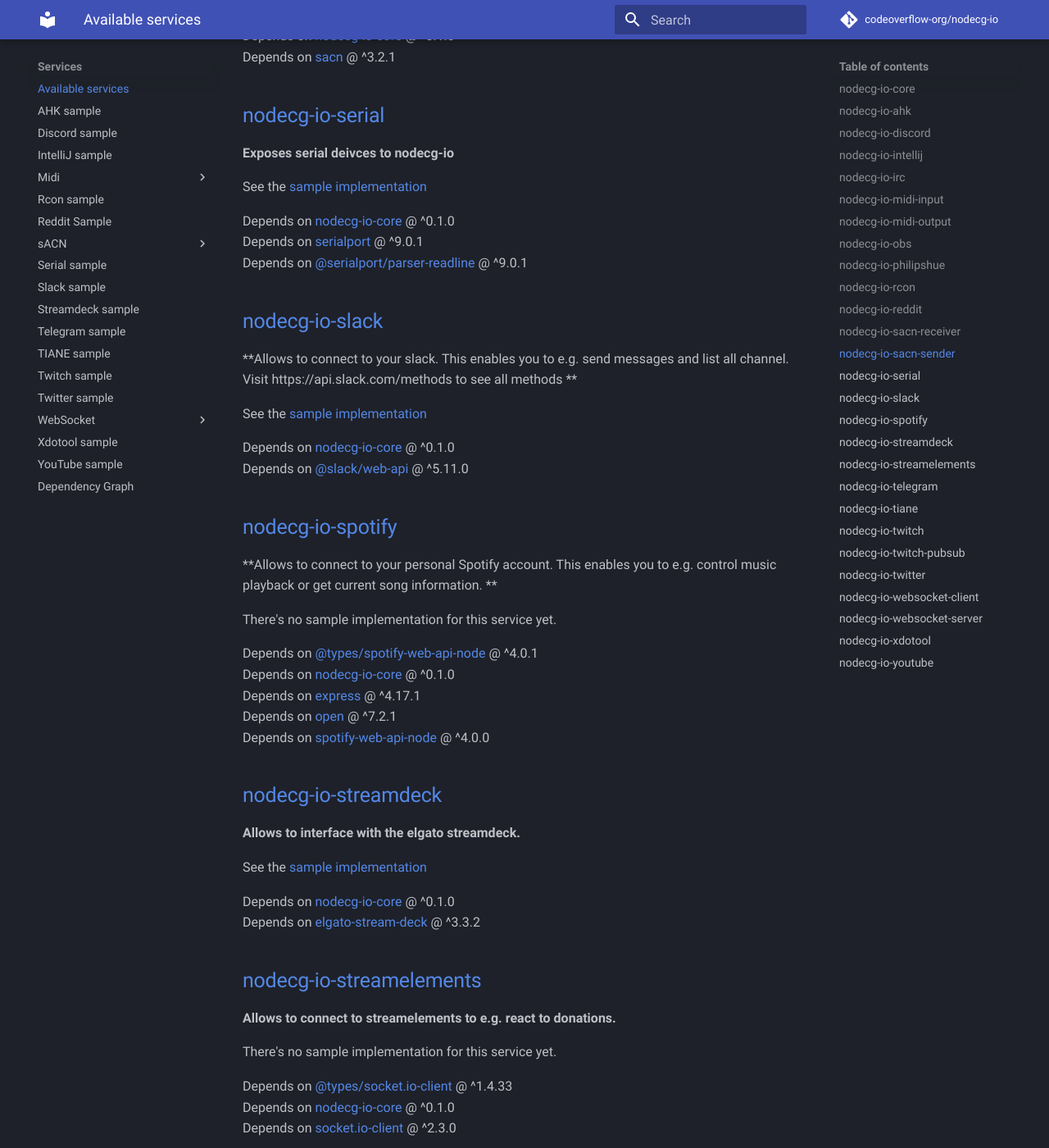
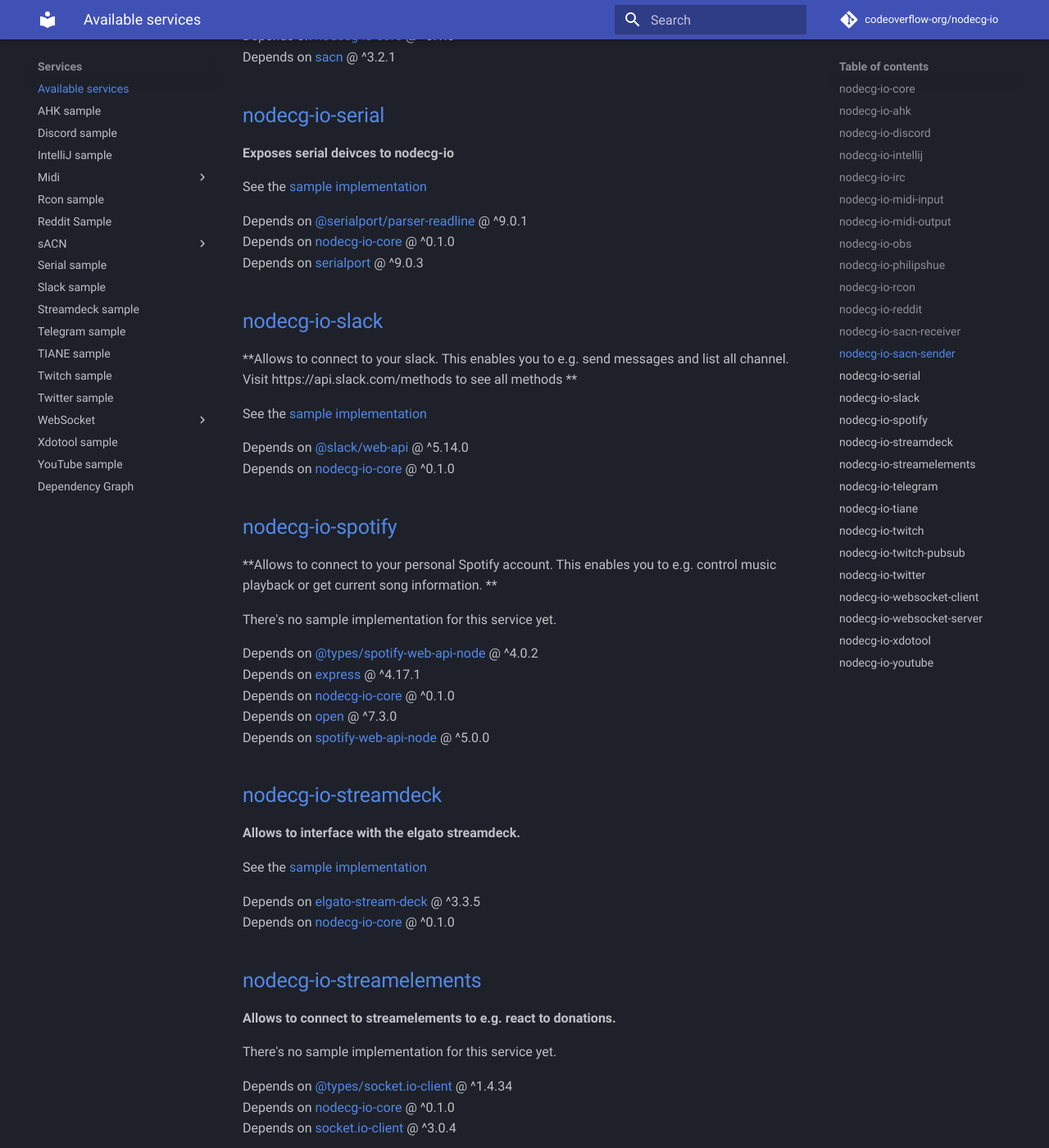
Before and after one commit to codeoverflow-org/nodecg-io-docs, an MkDocs documentation site: the page built from docs/services.md, in a window 1280 px wide and 1400 px high, scrolled down 3070 px. Shown: the whole window at 82% size. Built offline with MkDocs 1.6.1 and Material for MkDocs 9.7.7, drawn with Linux system fonts in a browser that asks for light colours; comment, search, counter and statistics services are not loaded; some of the changed text lies outside the part shown.

Commit message:
Update generated documentation ( codeoverflow-org/nodecg-io@3d90aa139595cb3a4a175f4e45e6692d6a5955e8)

```diff
--- a/docs/services.md
+++ b/docs/services.md
@@ -5,10 +5,10 @@
 
 **The core of nodecg-io. Connects everything up.**
 
-Depends on [ajv](https://www.npmjs.com/package/ajv) @ ^6.12.4 <br>
+Depends on [ajv](https://www.npmjs.com/package/ajv) @ ^6.12.6 <br>
 Depends on [crypto-js](https://www.npmjs.com/package/crypto-js) @ ^4.0.0 <br>
-Depends on [tslib](https://www.npmjs.com/package/tslib) @ ^2.0.1 <br>
-Depends on [typescript](https://www.npmjs.com/package/typescript) @ ^4.0.2 <br>
+Depends on [tslib](https://www.npmjs.com/package/tslib) @ ^2.0.3 <br>
+Depends on [typescript](https://www.npmjs.com/package/typescript) @ ^4.1.3 <br>
 
 ## [nodecg-io-ahk](https://github.com/codeoverflow-org/nodecg-io/tree/master/nodecg-io-ahk)
 
@@ -25,8 +25,8 @@
 
 See the [sample implementation](samples/discord.md)
 
+Depends on [discord.js](https://www.npmjs.com/package/discord.js) @ ^12.5.1 <br>
 Depends on [nodecg-io-core](https://github.com/codeoverflow-org/nodecg-io/tree/master/nodecg-io-core) @ ^0.1.0 <br>
-Depends on [discord.js](https://www.npmjs.com/package/discord.js) @ ^12.3.1 <br>
 
 ## [nodecg-io-intellij](https://github.com/codeoverflow-org/nodecg-io/tree/master/nodecg-io-intellij)
 
@@ -43,8 +43,8 @@
 
 There's no sample implementation for this service yet.
 
+Depends on [irc](https://www.npmjs.com/package/irc) @ ^0.5.2 <br>
 Depends on [nodecg-io-core](https://github.com/codeoverflow-org/nodecg-io/tree/master/nodecg-io-core) @ ^0.1.0 <br>
-Depends on [irc](https://www.npmjs.com/package/irc) @ 0.5.2 <br>
 
 ## [nodecg-io-midi-input](https://github.com/codeoverflow-org/nodecg-io/tree/master/nodecg-io-midi-input)
 
@@ -71,7 +71,7 @@
 There's no sample implementation for this service yet.
 
 Depends on [nodecg-io-core](https://github.com/codeoverflow-org/nodecg-io/tree/master/nodecg-io-core) @ ^0.1.0 <br>
-Depends on [obs-websocket-js](https://www.npmjs.com/package/obs-websocket-js) @ ^4.0.1 <br>
+Depends on [obs-websocket-js](https://www.npmjs.com/package/obs-websocket-js) @ ^4.0.2 <br>
 
 ## [nodecg-io-philipshue](https://github.com/codeoverflow-org/nodecg-io/tree/master/nodecg-io-philipshue)
 
@@ -90,7 +90,7 @@
 See the [sample implementation](samples/rcon.md)
 
 Depends on [nodecg-io-core](https://github.com/codeoverflow-org/nodecg-io/tree/master/nodecg-io-core) @ ^0.1.0 <br>
-Depends on [rcon-client](https://www.npmjs.com/package/rcon-client) @ ^4.2.0 <br>
+Depends on [rcon-client](https://www.npmjs.com/package/rcon-client) @ ^4.2.3 <br>
 
 ## [nodecg-io-reddit](https://github.com/codeoverflow-org/nodecg-io/tree/master/nodecg-io-reddit)
 
@@ -125,9 +125,9 @@
 
 See the [sample implementation](samples/serial.md)
 
+Depends on [@serialport/parser-readline](https://www.npmjs.com/package/@serialport/parser-readline) @ ^9.0.1 <br>
 Depends on [nodecg-io-core](https://github.com/codeoverflow-org/nodecg-io/tree/master/nodecg-io-core) @ ^0.1.0 <br>
-Depends on [serialport](https://www.npmjs.com/package/serialport) @ ^9.0.1 <br>
-Depends on [@serialport/parser-readline](https://www.npmjs.com/package/@serialport/parser-readline) @ ^9.0.1 <br>
+Depends on [serialport](https://www.npmjs.com/package/serialport) @ ^9.0.3 <br>
 
 ## [nodecg-io-slack](https://github.com/codeoverflow-org/nodecg-io/tree/master/nodecg-io-slack)
 
@@ -135,8 +135,8 @@
 
 See the [sample implementation](samples/slack.md)
 
+Depends on [@slack/web-api](https://www.npmjs.com/package/@slack/web-api) @ ^5.14.0 <br>
 Depends on [nodecg-io-core](https://github.com/codeoverflow-org/nodecg-io/tree/master/nodecg-io-core) @ ^0.1.0 <br>
-Depends on [@slack/web-api](https://www.npmjs.com/package/@slack/web-api) @ ^5.11.0 <br>
 
 ## [nodecg-io-spotify](https://github.com/codeoverflow-org/nodecg-io/tree/master/nodecg-io-spotify)
 
@@ -144,11 +144,11 @@
 
 There's no sample implementation for this service yet.
 
-Depends on [@types/spotify-web-api-node](https://www.npmjs.com/package/@types/spotify-web-api-node) @ ^4.0.1 <br>
+Depends on [@types/spotify-web-api-node](https://www.npmjs.com/package/@types/spotify-web-api-node) @ ^4.0.2 <br>
+Depends on [express](https://www.npmjs.com/package/express) @ ^4.17.1 <br>
 Depends on [nodecg-io-core](https://github.com/codeoverflow-org/nodecg-io/tree/master/nodecg-io-core) @ ^0.1.0 <br>
-Depends on [express](https://www.npmjs.com/package/express) @ ^4.17.1 <br>
-Depends on [open](https://www.npmjs.com/package/open) @ ^7.2.1 <br>
-Depends on [spotify-web-api-node](https://www.npmjs.com/package/spotify-web-api-node) @ ^4.0.0 <br>
+Depends on [open](https://www.npmjs.com/package/open) @ ^7.3.0 <br>
+Depends on [spotify-web-api-node](https://www.npmjs.com/package/spotify-web-api-node) @ ^5.0.0 <br>
 
 ## [nodecg-io-streamdeck](https://github.com/codeoverflow-org/nodecg-io/tree/master/nodecg-io-streamdeck)
 
@@ -156,8 +156,8 @@
 
 See the [sample implementation](samples/streamdeck.md)
 
+Depends on [elgato-stream-deck](https://www.npmjs.com/package/elgato-stream-deck) @ ^3.3.5 <br>
 Depends on [nodecg-io-core](https://github.com/codeoverflow-org/nodecg-io/tree/master/nodecg-io-core) @ ^0.1.0 <br>
-Depends on [elgato-stream-deck](https://www.npmjs.com/package/elgato-stream-deck) @ ^3.3.2 <br>
 
 ## [nodecg-io-streamelements](https://github.com/codeoverflow-org/nodecg-io/tree/master/nodecg-io-streamelements)
 
@@ -165,9 +165,9 @@
 
 There's no sample implementation for this service yet.
 
-Depends on [@types/socket.io-client](https://www.npmjs.com/package/@types/socket.io-client) @ ^1.4.33 <br>
+Depends on [@types/socket.io-client](https://www.npmjs.com/package/@types/socket.io-client) @ ^1.4.34 <br>
 Depends on [nodecg-io-core](https://github.com/codeoverflow-org/nodecg-io/tree/master/nodecg-io-core) @ ^0.1.0 <br>
-Depends on [socket.io-client](https://www.npmjs.com/package/socket.io-client) @ ^2.3.0 <br>
+Depends on [socket.io-client](https://www.npmjs.com/package/socket.io-client) @ ^3.0.4 <br>
 
 ## [nodecg-io-telegram](https://github.com/codeoverflow-org/nodecg-io/tree/master/nodecg-io-telegram)
 
@@ -194,9 +194,9 @@
 See the [sample implementation](samples/twitch.md)
 
 Depends on [nodecg-io-core](https://github.com/codeoverflow-org/nodecg-io/tree/master/nodecg-io-core) @ ^0.1.0 <br>
-Depends on [twitch](https://www.npmjs.com/package/twitch) @ ^4.2.1 <br>
-Depends on [twitch-auth](https://www.npmjs.com/package/twitch-auth) @ ^4.2.1 <br>
-Depends on [twitch-chat-client](https://www.npmjs.com/package/twitch-chat-client) @ ^4.2.1 <br>
+Depends on [twitch](https://www.npmjs.com/package/twitch) @ ^4.3.6 <br>
+Depends on [twitch-auth](https://www.npmjs.com/package/twitch-auth) @ ^4.3.6 <br>
+Depends on [twitch-chat-client](https://www.npmjs.com/package/twitch-chat-client) @ ^4.3.6 <br>
 
 ## [nodecg-io-twitch-pubsub](https://github.com/codeoverflow-org/nodecg-io/tree/master/nodecg-io-twitch-pubsub)
 
@@ -207,7 +207,6 @@
 Depends on [nodecg-io-core](https://github.com/codeoverflow-org/nodecg-io/tree/master/nodecg-io-core) @ ^0.1.0 <br>
 Depends on [twitch](https://www.npmjs.com/package/twitch) @ ^4.3.6 <br>
 Depends on [twitch-pubsub-client](https://www.npmjs.com/package/twitch-pubsub-client) @ ^4.3.6 <br>
-Depends on [ws](https://www.npmjs.com/package/ws) @ ^7.4.1 <br>
 
 ## [nodecg-io-twitter](https://github.com/codeoverflow-org/nodecg-io/tree/master/nodecg-io-twitter)
 
@@ -225,9 +224,9 @@
 
 See the [sample implementation](samples/websocket-client.md)
 
+Depends on [@types/ws](https://www.npmjs.com/package/@types/ws) @ ^7.4.0 <br>
 Depends on [nodecg-io-core](https://github.com/codeoverflow-org/nodecg-io/tree/master/nodecg-io-core) @ ^0.1.0 <br>
-Depends on [@types/ws](https://www.npmjs.com/package/@types/ws) @ ^7.2.6 <br>
-Depends on [ws](https://www.npmjs.com/package/ws) @ ^7.3.1 <br>
+Depends on [ws](https://www.npmjs.com/package/ws) @ ^7.4.1 <br>
 
 ## [nodecg-io-websocket-server](https://github.com/codeoverflow-org/nodecg-io/tree/master/nodecg-io-websocket-server)
 
@@ -235,9 +234,9 @@
 
 See the [sample implementation](samples/websocket-server.md)
 
+Depends on [@types/ws](https://www.npmjs.com/package/@types/ws) @ ^7.4.0 <br>
 Depends on [nodecg-io-core](https://github.com/codeoverflow-org/nodecg-io/tree/master/nodecg-io-core) @ ^0.1.0 <br>
-Depends on [@types/ws](https://www.npmjs.com/package/@types/ws) @ ^7.2.6 <br>
-Depends on [ws](https://www.npmjs.com/package/ws) @ ^7.3.1 <br>
+Depends on [ws](https://www.npmjs.com/package/ws) @ ^7.4.1 <br>
 
 ## [nodecg-io-xdotool](https://github.com/codeoverflow-org/nodecg-io/tree/master/nodecg-io-xdotool)
 
@@ -257,6 +256,6 @@
 
 Depends on [@types/gapi](https://www.npmjs.com/package/@types/gapi) @ 0.0.39 <br>
 Depends on [express](https://www.npmjs.com/package/express) @ ^4.17.1 <br>
-Depends on [googleapis](https://www.npmjs.com/package/googleapis) @ ^59.0.0 <br>
+Depends on [googleapis](https://www.npmjs.com/package/googleapis) @ ^66.0.0 <br>
 Depends on [nodecg-io-core](https://github.com/codeoverflow-org/nodecg-io/tree/master/nodecg-io-core) @ ^0.1.0 <br>
-Depends on [open](https://www.npmjs.com/package/open) @ ^7.2.1 <br>
+Depends on [open](https://www.npmjs.com/package/open) @ ^7.3.0 <br>
```
Also changed, not shown: other parts of docs/services.md (+1 -1 lines), docs/dependencies.md (+9 -10 lines).
